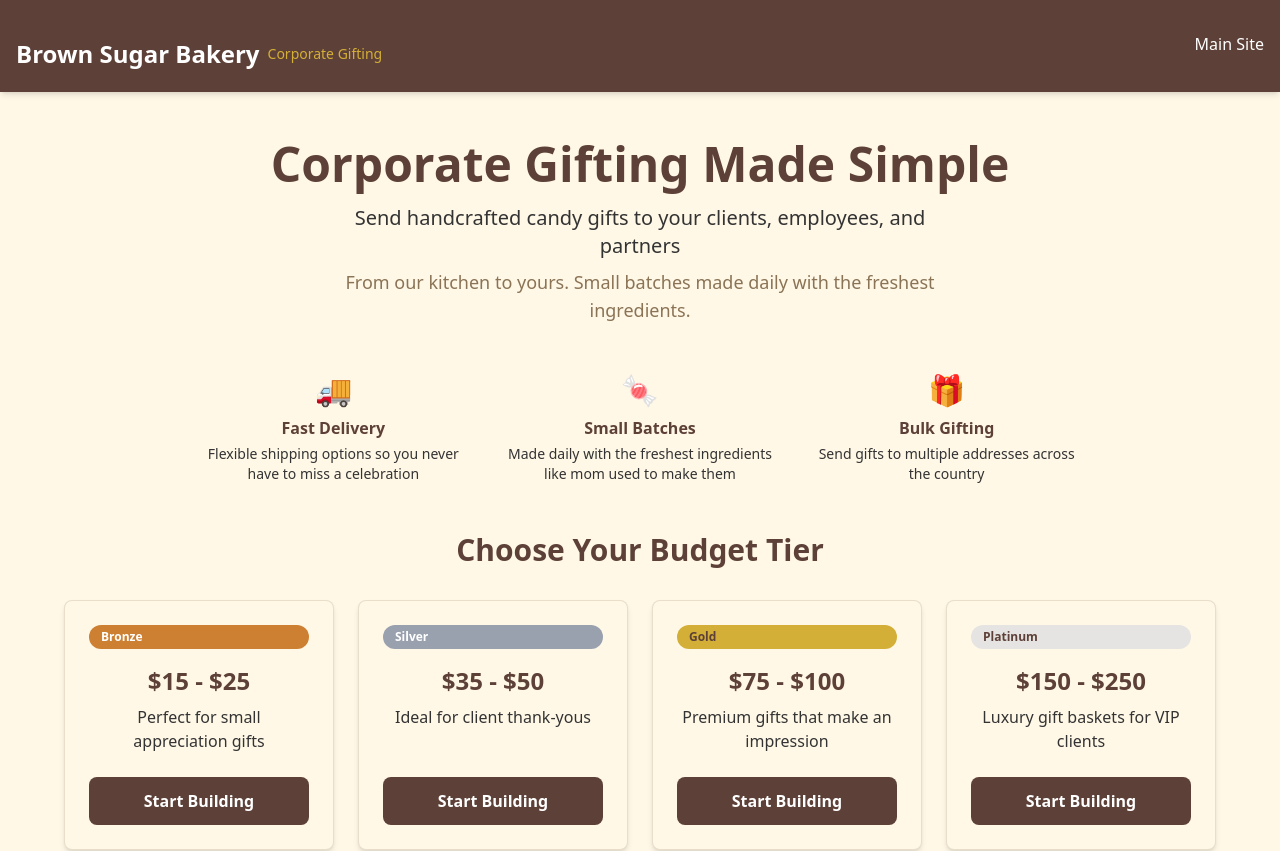
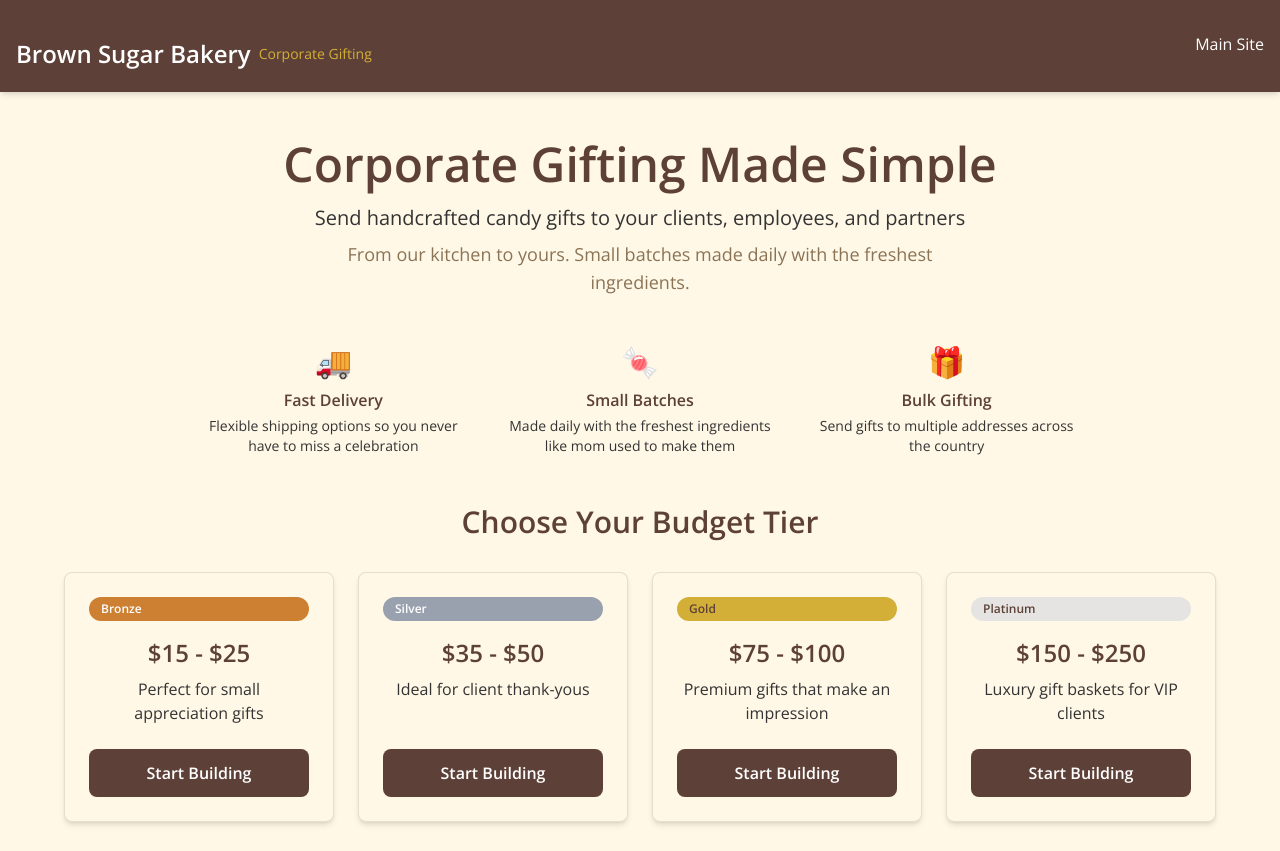
Before and after one commit to rdawsonsdp/gifting, a Next.js app: page / in a window 1280 px wide. Shown: the top 851 px of the page. Built offline with nearby package versions, Linux system fonts and the light colour scheme.

Commit message:
Complete plan implementation verification
- Fixed font CSS variables to properly use Playfair Display and Open Sans
- Added implementation verification document
- Verified all plan requirements are met
- All 9 phases complete and tested

```diff
--- a/app/globals.css
+++ b/app/globals.css
@@ -28,16 +28,21 @@
   --color-charcoal: var(--charcoal);
   --color-success-green: var(--success-green);
   --color-error-red: var(--error-red);
-  --font-sans: var(--font-geist-sans);
-  --font-mono: var(--font-geist-mono);
+  --font-sans: var(--font-open-sans);
+  --font-serif: var(--font-playfair-display);
 }
 
 body {
   background: var(--background);
   color: var(--foreground);
-  font-family: var(--font-sans), -apple-system, BlinkMacSystemFont, 'Segoe UI', 'Roboto', 'Oxygen', 'Ubuntu', 'Cantarell', 'Fira Sans', 'Droid Sans', 'Helvetica Neue', sans-serif;
+  font-family: var(--font-open-sans), -apple-system, BlinkMacSystemFont, 'Segoe UI', 'Roboto', 'Oxygen', 'Ubuntu', 'Cantarell', 'Fira Sans', 'Droid Sans', 'Helvetica Neue', sans-serif;
   -webkit-font-smoothing: antialiased;
   -moz-osx-font-smoothing: grayscale;
+}
+
+h1, h2, h3, h4, h5, h6 {
+  font-family: var(--font-playfair-display), Georgia, serif;
+  font-weight: 700;
 }
 
 /* Mobile optimizations */
```
Also changed, not shown: 1 other file (tests, documents, lock files or other folders).
